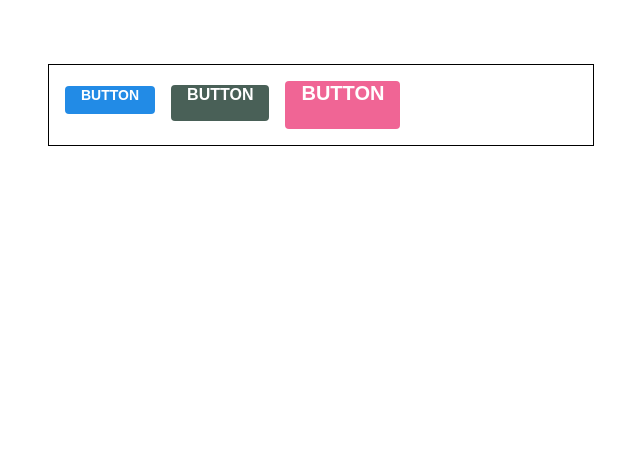
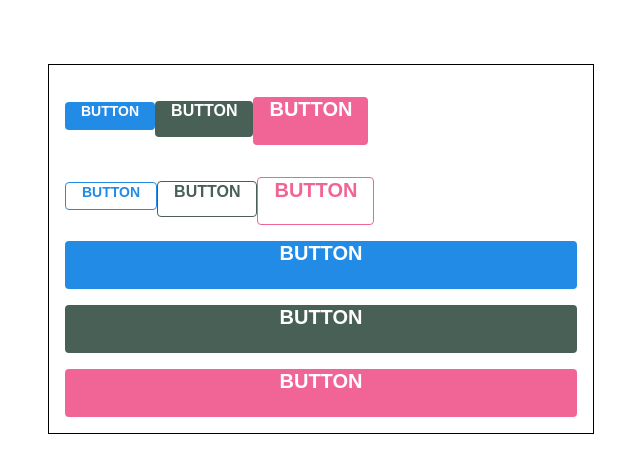
Before and after one commit to ccc4804/react2, a React (Create React App) app in the folder begin-react/: page / in a window 1280 px wide. Shown: the top 472 px of the page, without its empty margins (319-959 px from the left). Built offline with nearby package versions, Linux system fonts and the light colour scheme.

Commit message:
Chapter12 - Styled-Components - outline. fullWidth 설정

```diff
--- a/begin-react/src/App.js
+++ b/begin-react/src/App.js
@@ -33,6 +33,20 @@
             BUTTON
           </Button>
         </ButtonGroup>
+        <ButtonGroup>
+          <Button size="small" outline>BUTTON</Button>
+          <Button color="gray" outline>BUTTON</Button>
+          <Button color="pink" size="large" outline>
+            BUTTON
+          </Button>
+        </ButtonGroup>
+        <ButtonGroup>
+          <Button size="large" fullWidth>BUTTON</Button>
+          <Button color="gray" size="large" fullWidth>BUTTON</Button>
+          <Button color="pink" size="large" fullWidth>
+            BUTTON
+          </Button>
+        </ButtonGroup>
       </AppBlock>
     </ThemeProvider>
   );
--- a/begin-react/src/components/Button.js
+++ b/begin-react/src/components/Button.js
@@ -14,8 +14,33 @@
       &:active {
         background: ${darken(0.1, selected)};
       }
+
+      ${(props) =>
+        props.outline &&
+        css`
+          color: ${selected};
+          background: none;
+          border: 1px solid ${selected};
+          &:hover {
+            background: ${selected};
+            color: white;
+          }
+        `}
     `;
   }}
+`;
+
+const fullWidthStyle = css`
+  ${(props) =>
+    props.fullWidth &&
+    css`
+      width: 100%;
+      justify-content: center;
+      & + & {
+        margin-left: 0;
+        margin-top: 1rem;
+      }
+    `}
 `;
 
 const sizes = {
@@ -53,18 +78,25 @@
   padding-left: 1rem;
   padding-right: 1rem;
 
-  ${colorStyles}
-  ${sizeStyles}
-
   /*기타 */
   & + & {
     margin-left: 1rem;
   }
+
+  ${colorStyles}
+  ${sizeStyles}
+  ${fullWidthStyle}
 `;
 
-function Button({ children, color, size, ...rest }) {
+function Button({ children, color, size, outline, fullWidth, ...rest }) {
   return (
-    <StyledButton color={color} size={size} {...rest}>
+    <StyledButton
+      color={color}
+      size={size}
+      outline={outline}
+      fullWidth={fullWidth}
+      {...rest}
+    >
       {children}
     </StyledButton>
   );
```
